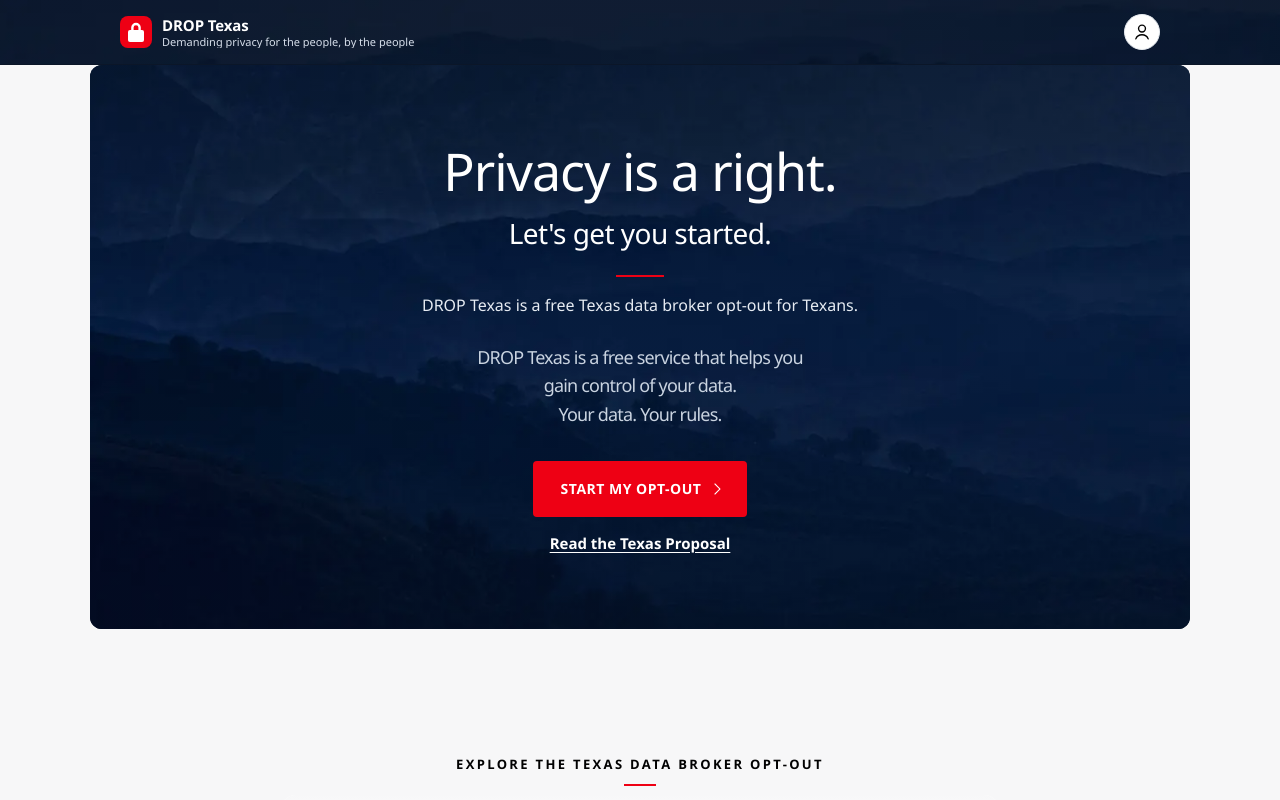
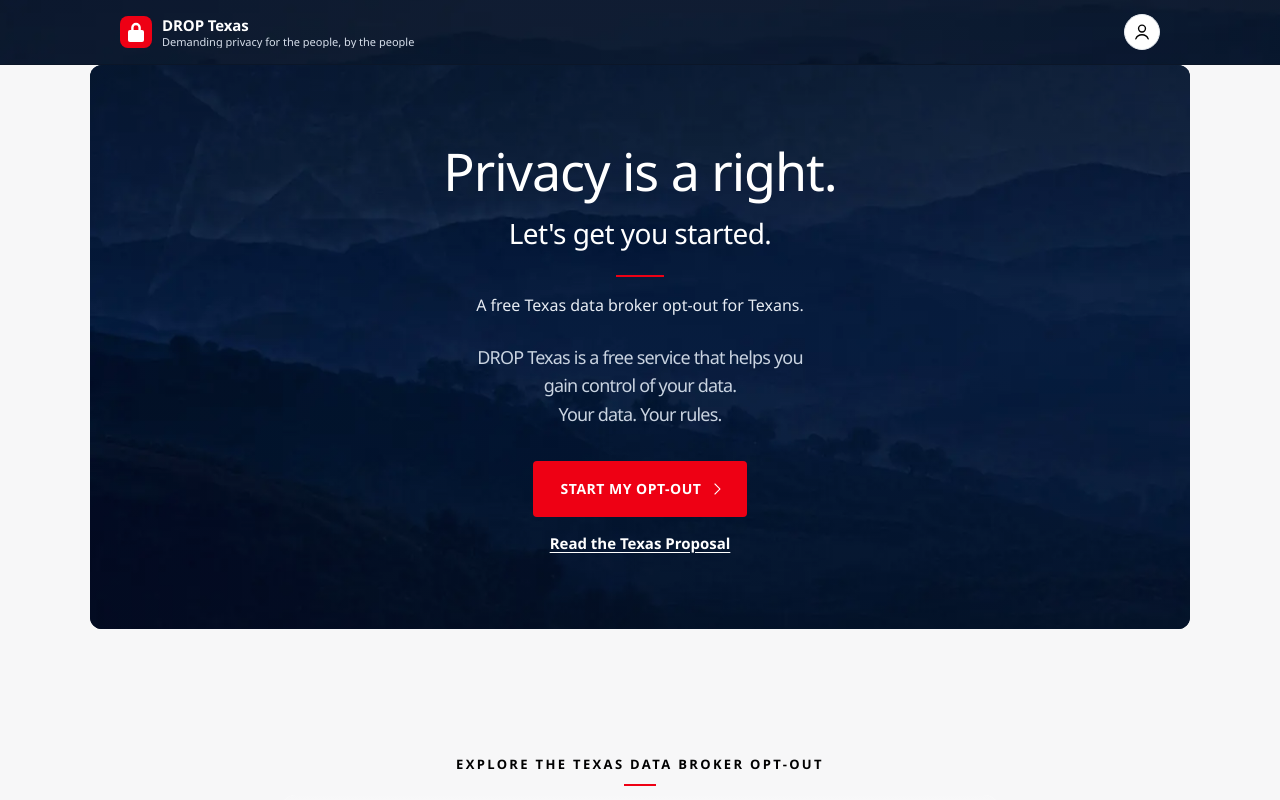
Before and after one commit to TAYLORBEN89/privacy-optout-landing, a React (Vite) app: page / in a window 1280 px wide. Shown: the top 800 px of the page. Built offline with nearby package versions, Linux system fonts and the light colour scheme; no server answers.

Commit message:
Hero search line: "A free Texas data broker opt-out for Texans."

```diff
--- a/src/pages/HomePage.tsx
+++ b/src/pages/HomePage.tsx
@@ -37,7 +37,7 @@ export function HomePage({ getStartedHref }: { getStartedHref: string }) {
         <div className="hero-inner">
             <h1 id="page-title">Privacy is a right.</h1>
             <h2 className="hero-sub">Let's get you started.</h2>
-            <p className="hero-focus">DROP Texas is a free Texas data broker opt-out for Texans.</p>
+            <p className="hero-focus">A free Texas data broker opt-out for Texans.</p>
             <p className="lede hero-line">
               <span className="hero-rule">DROP Texas is a free service that helps you </span>
               <span className="hero-rule">gain control of your data. </span>
```
Also changed, not shown: 1 other file (tests, documents, lock files or other folders).
